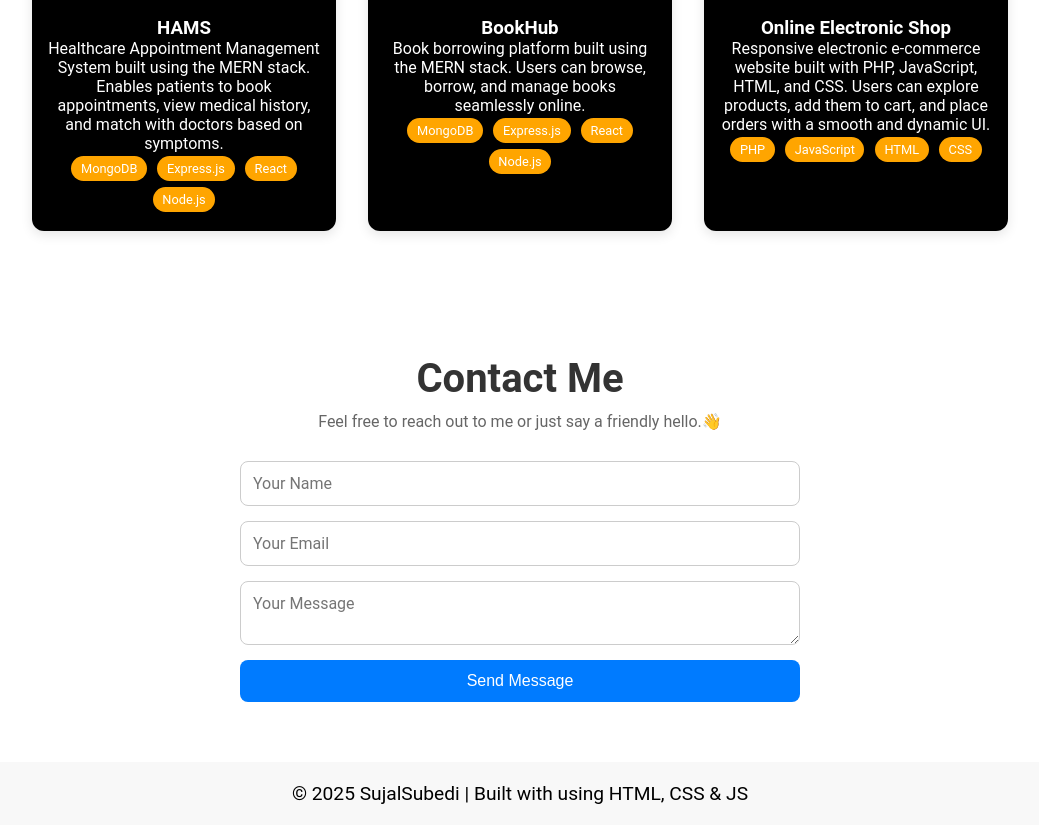
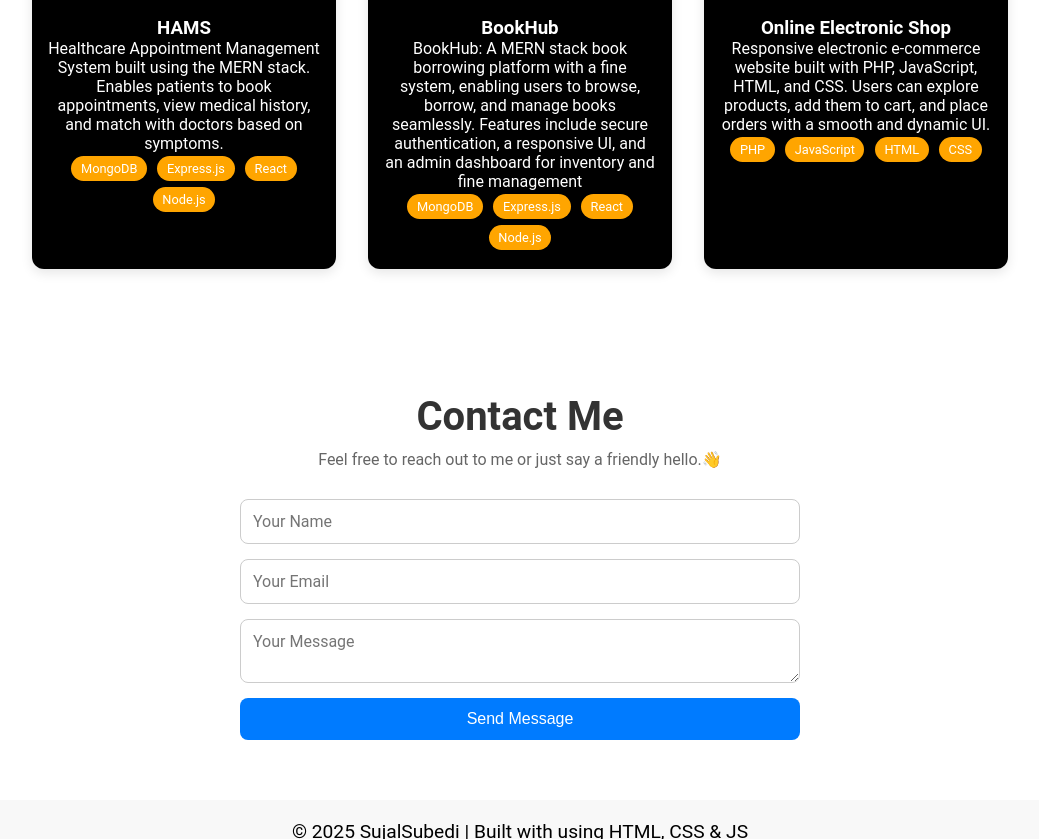
Before and after one commit to sujalsubediXX/Portfolio, a plain HTML site: page index.html in a window 1280 px wide. Shown: the part 1798-2637 px from the top of the page, without its empty margins (120-1159 px from the left). Drawn offline with Linux system fonts and the light colour scheme.

Commit message:
Update index.html

```diff
--- a/index.html
+++ b/index.html
@@ -112,8 +112,11 @@
           <img src="./images/bookhub.png" alt="bookhub" />
           <h3>BookHub</h3>
           <p>
-            Book borrowing platform built using the MERN stack. Users can
-            browse, borrow, and manage books seamlessly online.
+<!--             BookHub is a book borrowing platform built using the MERN stack. Users can
+            browse, borrow, and manage books seamlessly online and it also has fine system. -->
+            BookHub: A MERN stack book borrowing platform with a fine system, enabling users to browse,
+            borrow, and manage books seamlessly. Features include secure authentication, a responsive UI,
+            and an admin dashboard for inventory and fine management
           </p>
           <div class="tags">
             <span class="tag">MongoDB</span>
```
